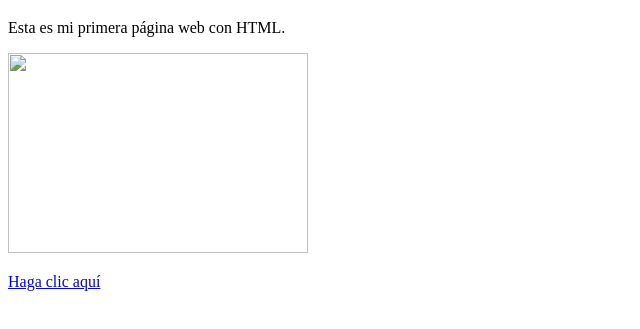
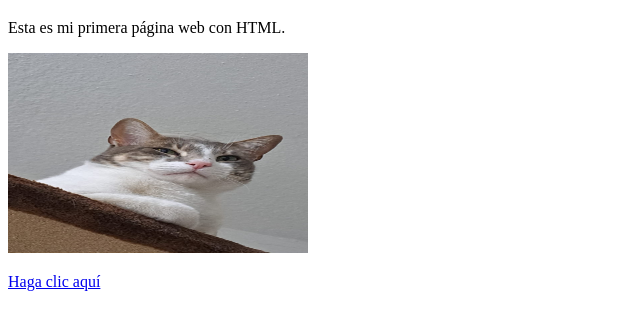
Before and after one commit to YeMendez/SitiosWeb, a plain HTML site: page index.html in a window 1280 px wide. Shown: the part 61-390 px from the top of the page, without its empty margins (0-640 px from the left). Drawn offline with Linux system fonts and the light colour scheme; the site is published under a folder, as on GitHub Pages, so addresses that start at the root find nothing.

Commit message:
index.html

```diff
--- a/index.html
+++ b/index.html
@@ -17,7 +17,7 @@
     <h1>¡Hola, mundo!</h1> <!-- Encabezado principal -->
 
     <p>Esta es mi primera página web con HTML.</p> <!-- Un párrafo de texto -->
-    <img src="/img/opaquito.jpg" style="width: 300px; height: 200px;">
+    <img src="img/opaquito.jpg" style="width: 300px; height: 200px;">
     <p>
      <a href="https://www.umayor.cl/santiago">Haga clic aquí</a>
     </p>
```
